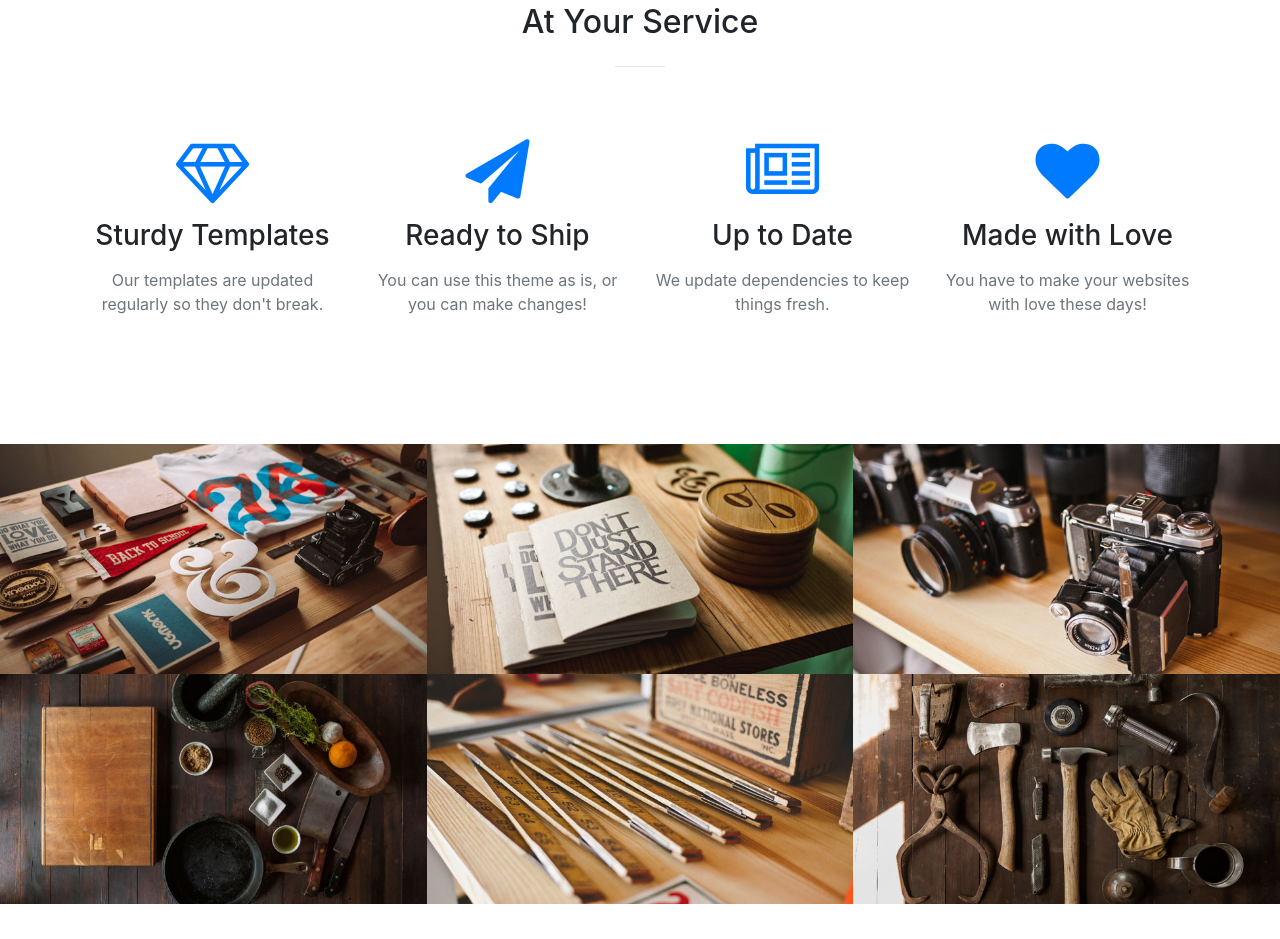
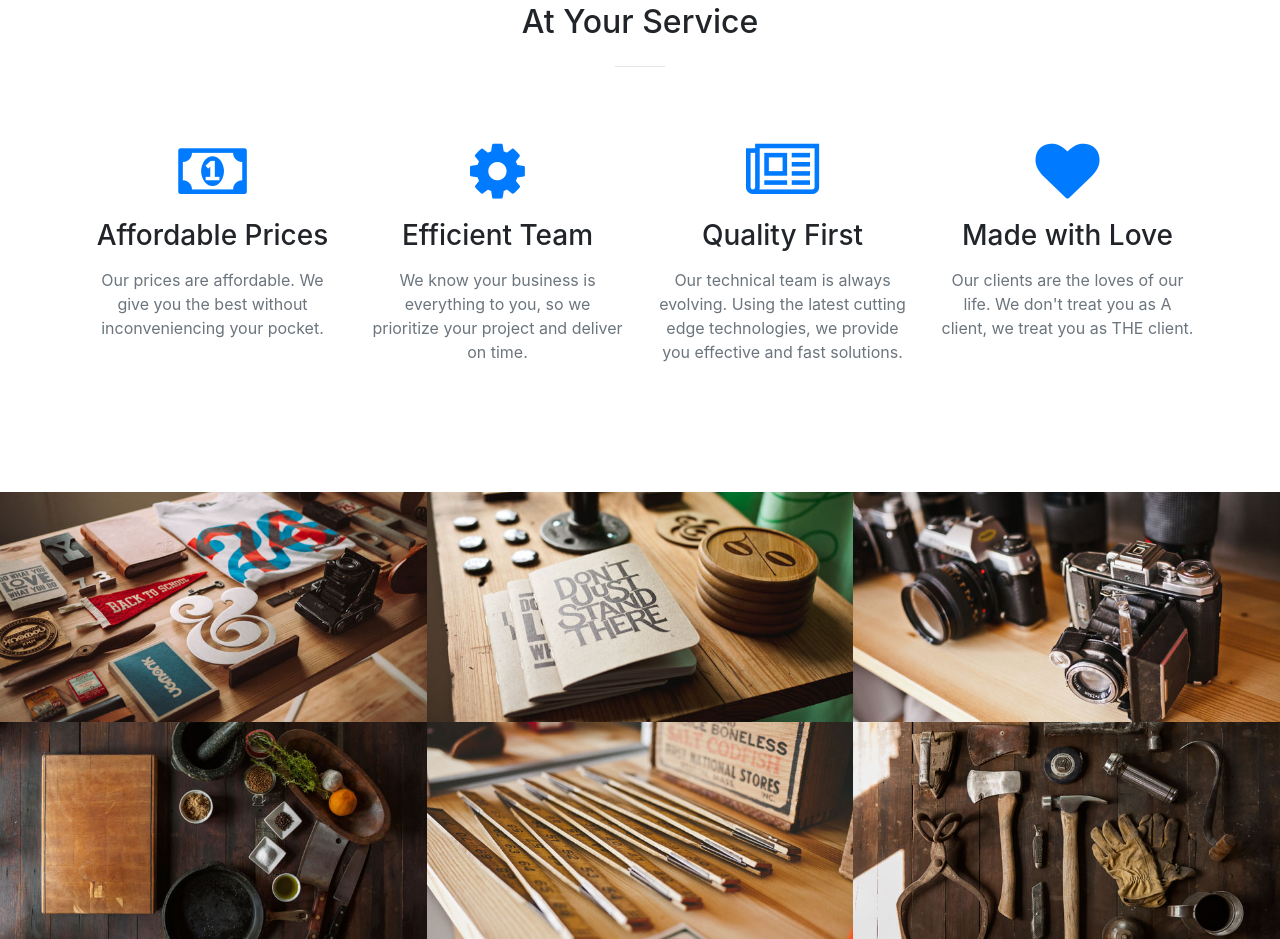
Before and after one commit to Tech-Forte/techforte, a website with bundled scripts: page index.html in a window 1280 px wide. Shown: the part 1378-2317 px from the top of the page. Built offline with nearby package versions, Linux system fonts and the light colour scheme.

Commit message:
Update
Services update

```diff
--- a/index.html
+++ b/index.html
@@ -110,30 +110,30 @@
 			<div class="row">
 				<div class="col-lg-3 col-md-6 text-center">
 					<div class="service-box mt-5 mx-auto">
-						<i class="fa fa-4x fa-diamond text-primary mb-3 sr-icons"></i>
-						<h3 class="mb-3">Sturdy Templates</h3>
-						<p class="text-muted mb-0">Our templates are updated regularly so they don't break.</p>
+						<i class="fa fa-4x fa-money text-primary mb-3 sr-icons"></i>
+						<h3 class="mb-3">Affordable Prices</h3>
+						<p class="text-muted mb-0">Our prices are affordable. We give you the best without inconveniencing your pocket.</p>
 					</div>
 				</div>
 				<div class="col-lg-3 col-md-6 text-center">
 					<div class="service-box mt-5 mx-auto">
-						<i class="fa fa-4x fa-paper-plane text-primary mb-3 sr-icons"></i>
-						<h3 class="mb-3">Ready to Ship</h3>
-						<p class="text-muted mb-0">You can use this theme as is, or you can make changes!</p>
+						<i class="fa fa-4x fa-cog text-primary mb-3 sr-icons"></i>
+						<h3 class="mb-3">Efficient Team</h3>
+						<p class="text-muted mb-0">We know your business is everything to you, so we prioritize your project and deliver on time.</p>
 					</div>
 				</div>
 				<div class="col-lg-3 col-md-6 text-center">
 					<div class="service-box mt-5 mx-auto">
 						<i class="fa fa-4x fa-newspaper-o text-primary mb-3 sr-icons"></i>
-						<h3 class="mb-3">Up to Date</h3>
-						<p class="text-muted mb-0">We update dependencies to keep things fresh.</p>
+						<h3 class="mb-3">Quality First</h3>
+						<p class="text-muted mb-0">Our technical team is always evolving. Using the latest cutting edge technologies, we provide you effective and fast solutions.</p>
 					</div>
 				</div>
 				<div class="col-lg-3 col-md-6 text-center">
 					<div class="service-box mt-5 mx-auto">
 						<i class="fa fa-4x fa-heart text-primary mb-3 sr-icons"></i>
 						<h3 class="mb-3">Made with Love</h3>
-						<p class="text-muted mb-0">You have to make your websites with love these days!</p>
+						<p class="text-muted mb-0">Our clients are the loves of our life. We don't treat you as A client, we treat you as THE client.</p>
 					</div>
 				</div>
 			</div>
@@ -267,6 +267,13 @@
 						<a href="mailto:techfest1@gmail.com">techforte1@gmail.com</a>
 					</p>
 				</div>
+				<!-- <div class="col-lg-4 mr-auto text-center">
+					<p>
+						<i class="fa fa-map-marker fa-3x mb-3 sr-contact"></i>
+						<br/>
+						<a href="#">Lagos, Nigeria</a>
+					</p>
+				</div> -->
 			</div>
 		</div>
 	</section>
```
